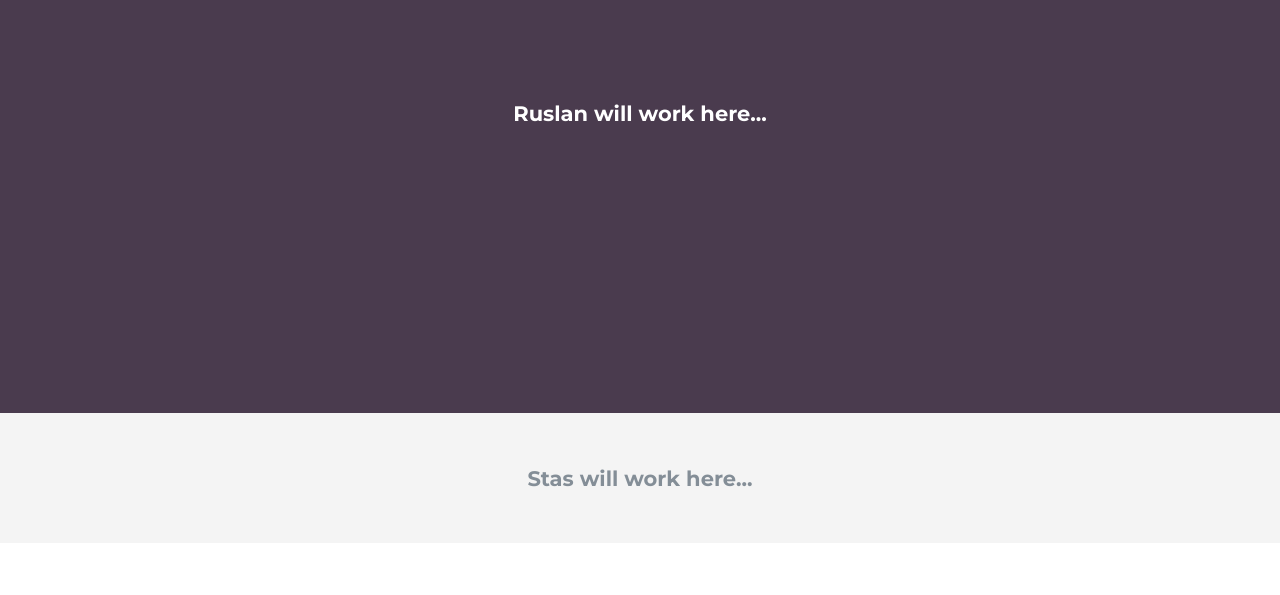
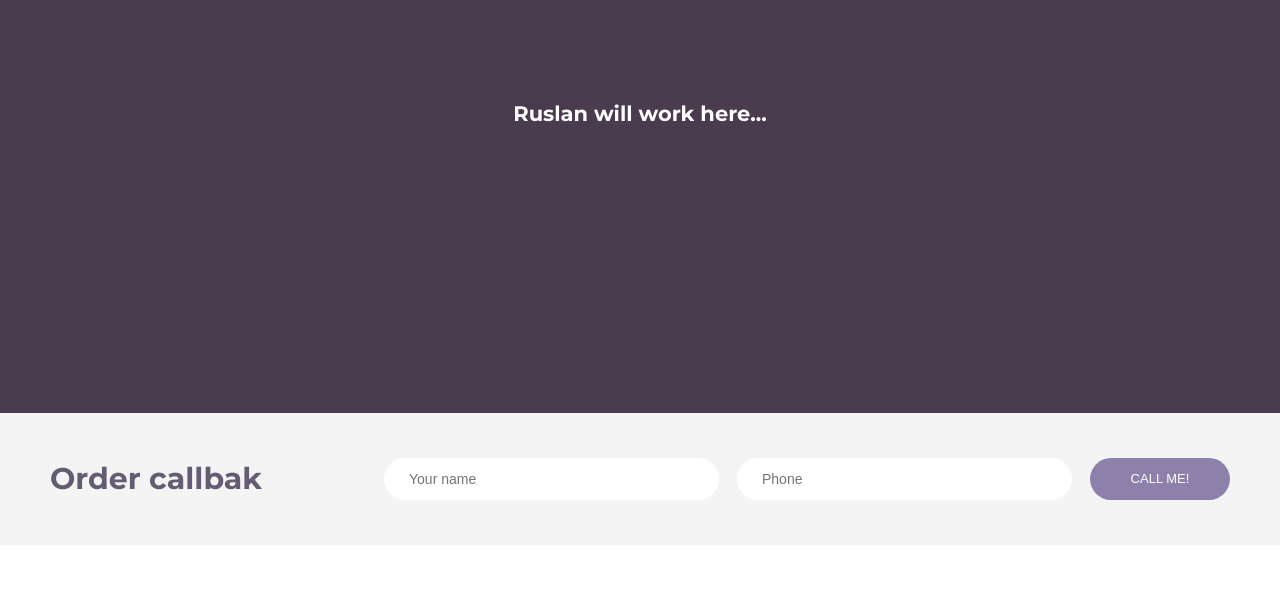
Before and after one commit to truepalich/step-project-forkio, a website: page index.html in a window 1280 px wide. Shown: the part 3490-4085 px from the top of the page. Drawn offline with nearby package versions, Linux system fonts and the light colour scheme.

Commit message:
Add html of callback section

```diff
--- a/index.html
+++ b/index.html
@@ -92,11 +92,15 @@
     </section>
 
     <!-- Callback section -->
-    <section class="common-section callback-section">
-        <div class="wrap">
-            <div style="min-height: 130px; background-color: #f4f4f4; display: flex; align-items: center; justify-content: center;">
-                <h1>Stas will work here...</span>
-                </h1>
+    <section class="callback-section">
+        <div class="wrap-box">
+            <div class="callback-box">
+                <h3 class="callback-box__title">Order callbak</h3>
+                <form class="callback-box__form" method="#">
+                    <input class="callback-box__form__field" type="text" placeholder="Your name" name="your_name" />
+                    <input class="callback-box__form__field" type="text" placeholder="Phone" name="phone" />
+                    <button class="callback-box__form__button" type="submit">Call me!</button>
+                </form>
             </div>
         </div>
     </section>
--- a/src/scss/_style_2.scss
+++ b/src/scss/_style_2.scss
@@ -98,5 +98,80 @@ footer {
       }
     }
   }
+}
 
+
+
+
+
+
+
+
+
+
+.callback-section {
+  padding: 45px;
+  background-color: #f4f4f4;
+
+  .callback-box {
+    display: flex;
+    justify-content: space-between;
+    align-items: center;
+
+    .callback-box__title {
+      font-size: 30px;
+      font-weight: bold;
+      margin: 0;
+      padding: 0;
+      color: #635c73;
+    }
+    .callback-box__form {
+      display: flex;
+      width: 75%;
+      justify-content: flex-end;
+
+      .callback-box__form__field {
+        //box-sizing: content-box;
+        margin: 0 9px;
+        padding: 0;
+        border: 0;
+        height: 42px;
+        line-height: 42px;
+        color: #c8cbcf;
+        background: #fff;
+        border-radius: 42px;
+        max-width: 335px;
+        width: 100%;
+        font-size: 14px;
+        text-indent: 25px;
+      }
+
+      .callback-box__form__button {
+        //box-sizing: content-box;
+        margin: 0 0 0 9px;
+        padding: 0;
+        border: 0;
+        height: 42px;
+        line-height: 42px;
+        color: #fff;
+        background: #8d81ac;
+        border-radius: 42px;
+        font-size: 13px;
+        text-transform: uppercase;
+        max-width: 140px;
+        width: 100%;
+        cursor: pointer;
+      }
+    }
+  }
 }
+
+@media (max-width: 758px) {
+  .callback-section {
+    padding: 25px;
+
+    .callback-box {
+      flex-direction: column;
+    }
+  }
+}
```
Also changed, not shown: dist/css/styles.min.css.
